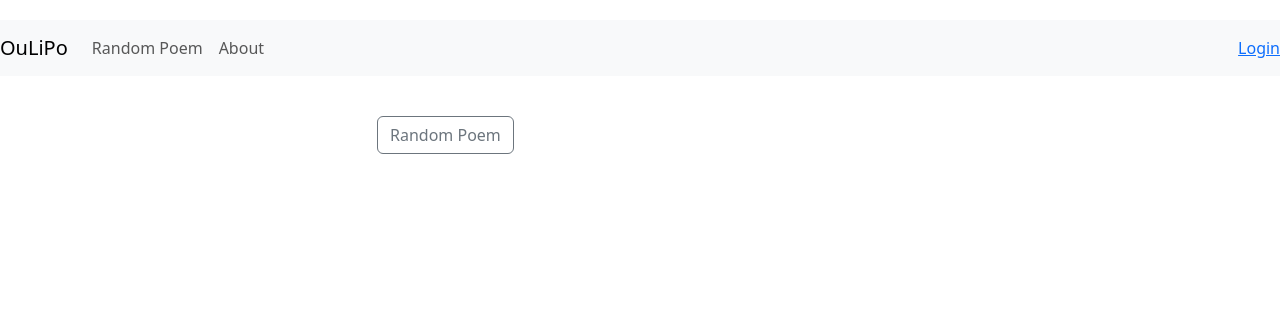
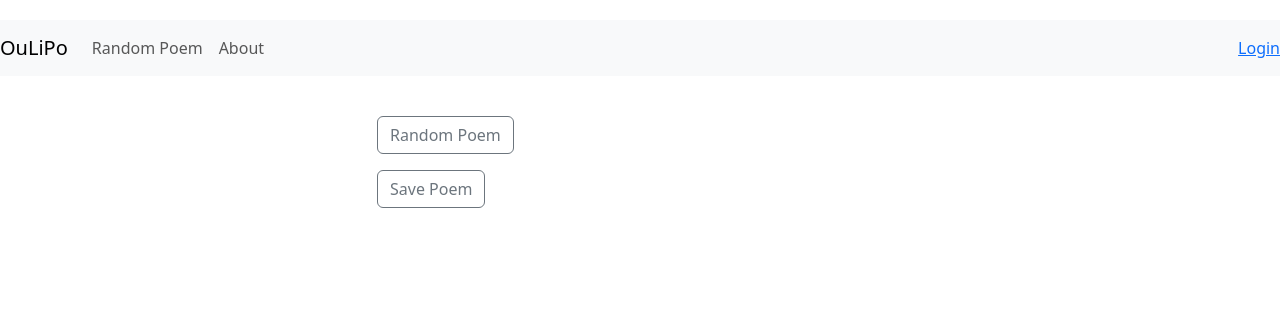
Before and after one commit to lizheym/abstract-poetry, a Rails app: page /random_poem in a window 1280 px wide. Shown: the top 336 px of the page. Run offline with Rails 7, Linux system fonts and the light colour scheme; style sheets or scripts are compiled from the project's sources; some libraries are stand-ins or nearby versions.

Commit message:
Add ability to save random poem

```diff
--- a/app/controllers/poems_controller.rb
+++ b/app/controllers/poems_controller.rb
@@ -10,7 +10,7 @@
   end
 
   def new
-    @poem = Poem.new
+    @poem = Poem.new(params.permit(:title, :text))
   end
 
   def create
--- a/app/views/random_poems/random_poem.html.erb
+++ b/app/views/random_poems/random_poem.html.erb
@@ -6,6 +6,10 @@
       </div>
 
       <%= simple_format(@text).html_safe %>
+
+      <div class="margin-vertical">
+        <%= link_to('Save Poem', new_poem_path(:text => @text), method: :get, :class => "btn btn-outline-secondary") %>
+      </div>
     </div>
   </div>
 </div>
```
